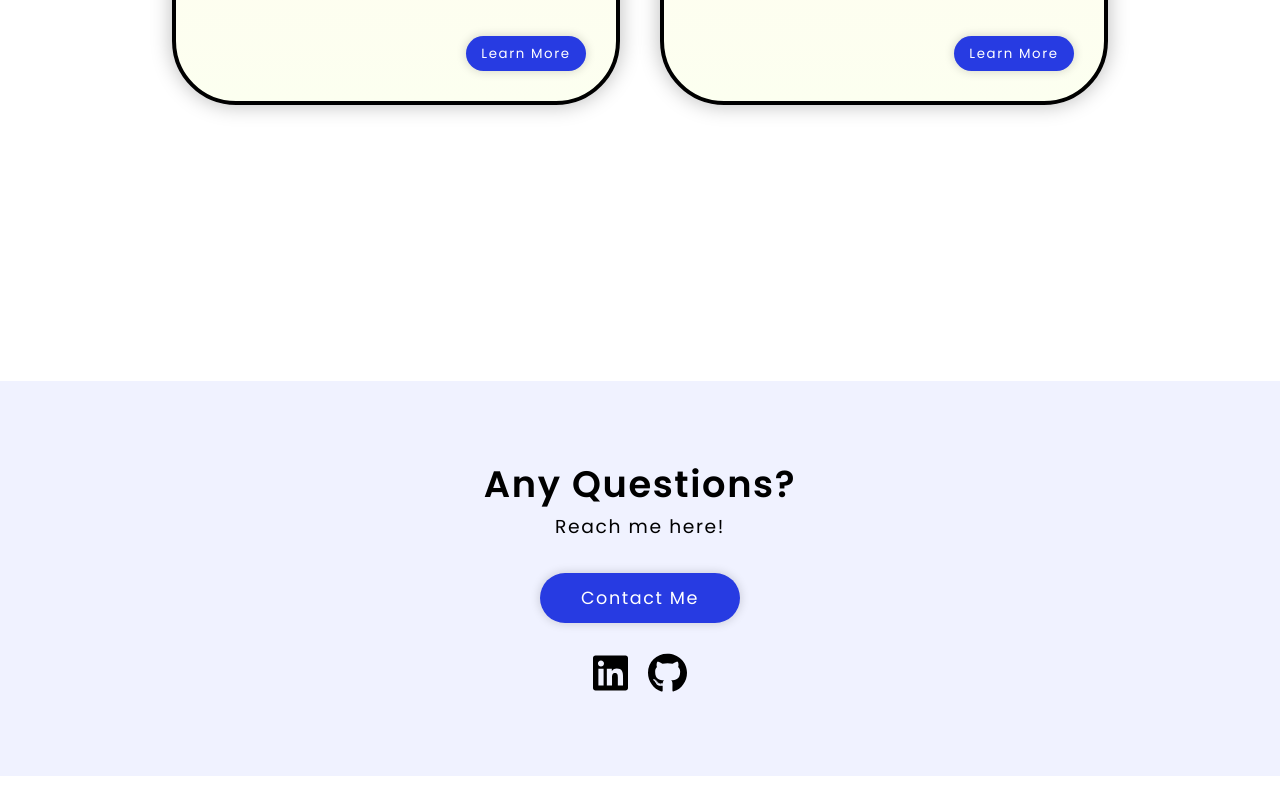
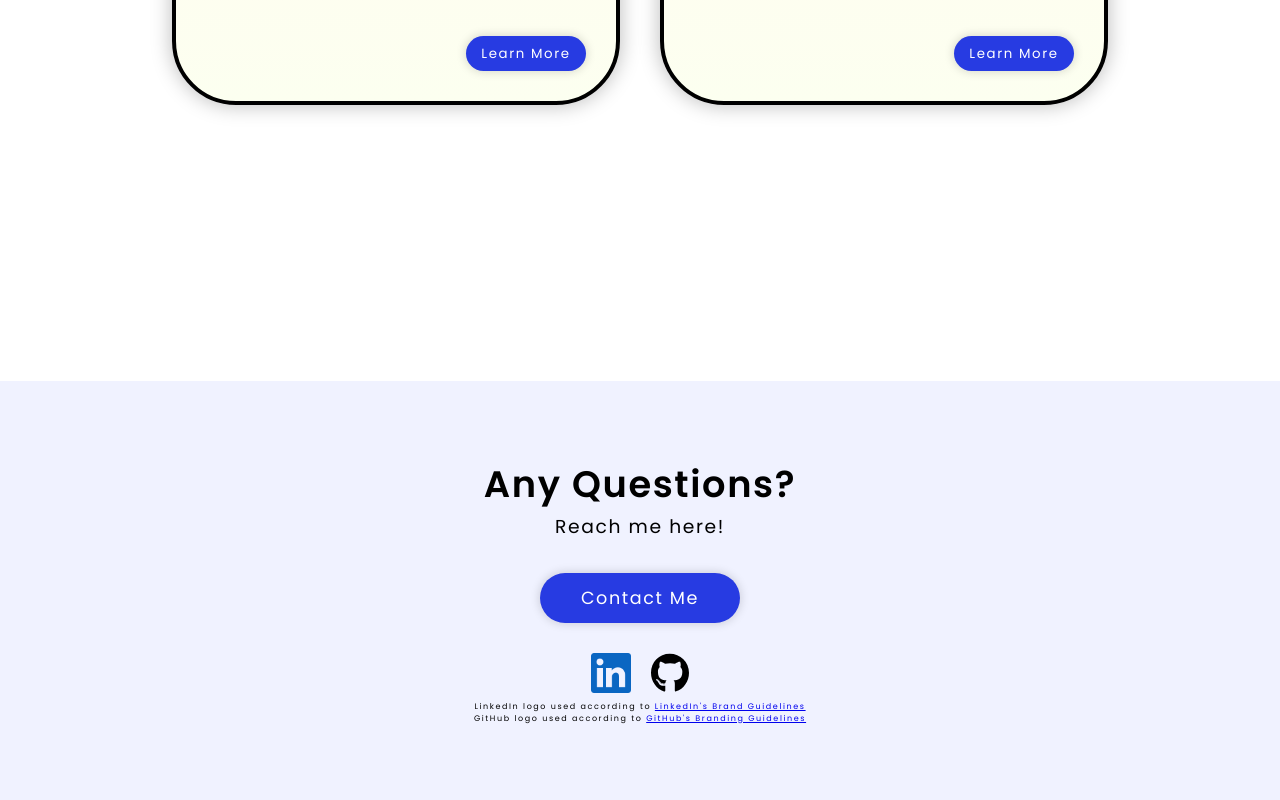
Before and after one commit to saxcrawford/portfolio-saxon, a React (Create React App) app: page / in a window 1280 px wide. Shown: the part 2220-3020 px from the top of the page. Before the commit the page ends 2996 px from the top, so only its background shows below. Built offline with nearby package versions, Linux system fonts and the light colour scheme.

Commit message:
Edit contact logos

```diff
--- a/src/App.css
+++ b/src/App.css
@@ -404,6 +404,10 @@
   cursor: pointer;
 }
 
+footer p {
+  font-size: 0.5rem;
+}
+
 /* Contact media query for small screens */
 @media (max-width: 1024px) {
   .contact--container h1 {
--- a/src/components/Contact.js
+++ b/src/components/Contact.js
@@ -1,5 +1,5 @@
 import React from "react"
-import linkedInIcon from "../icons/linkedin.svg"
+import linkedInIcon from "../icons/In-Blue-128.png"
 import githubIcon from "../icons/github.svg"
 
 function openMailApplication() {
@@ -14,14 +14,18 @@ function Contact() {
             <div className="contact--flex">
                 <button onClick={openMailApplication} className="contact--button">Contact Me</button>
                 <div className="contact--icons">
-                    <a href="https://www.linkedin.com/in/saxoncrawford/" target="_blank" aria-label="LinkedIn Profile">
+                    <a href="https://www.linkedin.com/in/saxoncrawford/" target="_blank" aria-label="LinkedIn Profile" rel="noreferrer">
                         <img className="contact--icon" src={linkedInIcon} alt="GitHub Icon"/>
                     </a>
-                    <a href="https://github.com/saxcrawford" target="_blank" aria-label="GitHub Profile">
+                    <a href="https://github.com/saxcrawford" target="_blank" aria-label="GitHub Profile" rel="noreferrer">
                         <img className="contact--icon" src={githubIcon} alt="GitHub Icon"/>
                     </a>
                 </div>
             </div>
+            <footer>
+                <p>LinkedIn logo used according to <a href="https://brand.linkedin.com/policies" target="_blank" rel="noreferrer">LinkedIn's Brand Guidelines</a></p>
+                <p>GitHub logo used according to <a href="https://github.com/logos" target="_blank" rel="noreferrer">GitHub's Branding Guidelines</a></p>
+            </footer>
         </section>
     )
 }
```
Also changed, not shown: src/icons/In-Blue-128.png (added), src/icons/github-mark.png (added).
